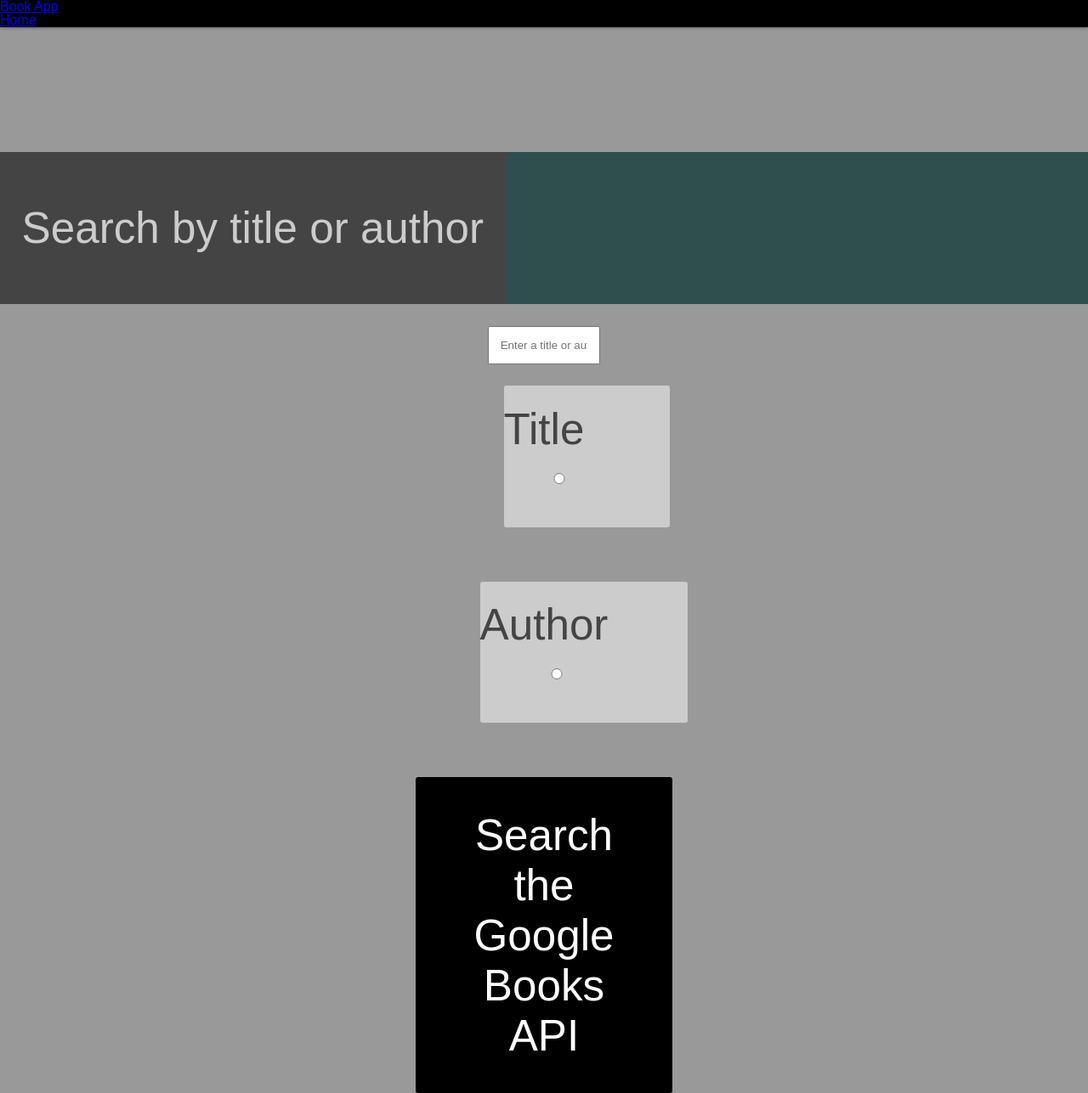
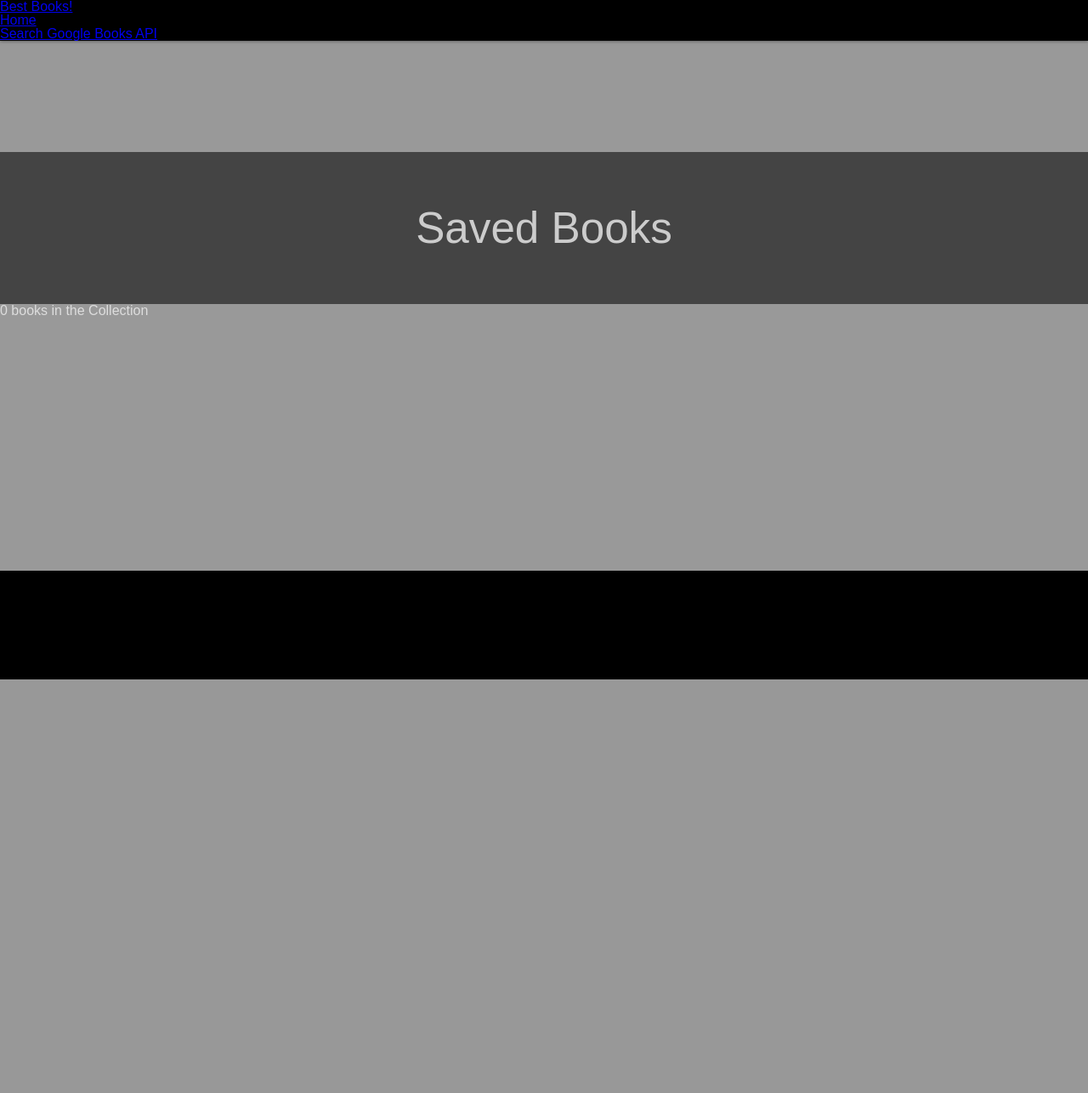
Before and after one commit to ginapult/book_app, a Node server app: page / in a window 1280 px wide. Shown: the whole page at 85% size. After the commit the page ends 800 px from the top, so only its background shows below. Run offline with Node 20, Linux system fonts and the light colour scheme; data that the repository does not hold is empty.

Commit message:
Added book pages

```diff
--- a/views/layout/footer.ejs
+++ b/views/layout/footer.ejs
@@ -0,0 +1,8 @@
+<footer>
+  <ul>
+    <li><span class="icon-mail2"><a href=""></a></span></li>
+    <li><span class="icon-twitter"><a href=""></a></span></li>
+    <li><span class="icon-github"><a href=""></a></span></li>
+    <li><span class="icon-linkedin2"><a href=""></a></span></li>
+  </ul>
+</footer>
--- a/views/pages/index.ejs
+++ b/views/pages/index.ejs
@@ -2,81 +2,32 @@
 <html lang="en">
 
 <head>
-  <meta charset="UTF-8">
-  <meta name="viewport" content="width=device-width, initial-scale=1.0">
-  <meta http-equiv="X-UA-Compatible" content="ie=edge">
-  <link rel="stylesheet" href="/styles/reset.css">
-  <link rel="stylesheet" href="/styles/base.css">
-  <link rel="stylesheet" href="/styles/icons.css">
-  <link rel="stylesheet" href="/styles/layout.css">
-  <link rel="stylesheet" href="/styles/modules.css">
-  <title>Our Awesome Book App</title>
+  <%- include('../layout/head') %>
 </head>
 
 <body>
 
   <!-- Header -->
-  <header>
-      <a href="/"><h1>Book App</h1></a>
-
-      <nav>
-          <div class="icon-menu"></div>
-          <ul>
-            <li><a href="/">Home</a></li>
-          </ul>
-      </nav>
-  </header>
+  <%- include('../layout/header') %>
 
   <!-- Main -->
   <main>
 
-    <!-- Title bar -->
-    <section class="title-bar"><h4>Search by title or author</h4></section>
+    <h4>Saved Books</h4>
+    <p><%= books.length %> books in the Collection</p>
+    <ul id="book-list">
+      <% books.forEach(book => { %>
+        <li class="book-items" data-book-id="<%= book.id %>">
+          <%- include('books/detail', {book: book}) %>
+          <p class="detail-button"><a href="/books/<%= book.id %>">View Details</a></p>
+        </li>
+      <% }) %>
+    </ul>
 
-    <div class="wrapper">
+  </main>
 
-    <!-- Form input -->
-    <section class="form-input">
-    <form action="/searches" method="post">
-      <input type="text" name="search" placeholder="Enter a title or author" required>
-    </section>
-
-      <!-- Title radio -->
-      <section class="title-radio">
-      <fieldset>
-        <label for="title">
-          <span>Title</span>
-          <input type="radio" name="search" value="title" required>
-        </label>
-      </fieldset>
-      </section>
-
-      <!-- Author radio -->
-      <section class="author-radio">
-      <fieldset>
-        <label for="author">
-          <span>Author</span>
-          <input type="radio" name="search" value="author" required>
-        </label>
-      </fieldset>
-      </section>
-
-      <!-- Search button -->
-      <section class="submit-button"><button type="submit">Search the Google Books API</button></section>
-
-  </form>
-  </div>
-</main>
-
-<!-- Footer -->
-<footer>
-  <ul>
-    <li><span class="icon-mail2"><a href=""></a></span></li>
-    <li><span class="icon-twitter"><a href=""></a></span></li>
-    <li><span class="icon-github"><a href=""></a></span></li>
-    <li><span class="icon-linkedin2"><a href=""></a></span></li>
-  </ul>
-</footer>
+  <!-- Footer -->
+  <%- include('../layout/footer') %>
 
 </body>
 </html>
```
Also changed, not shown: views/pages/books/detail.ejs (+22 -0 lines), views/pages/books/show.ejs (+15 -0 lines), views/pages/error.ejs (+4 -32 lines).
